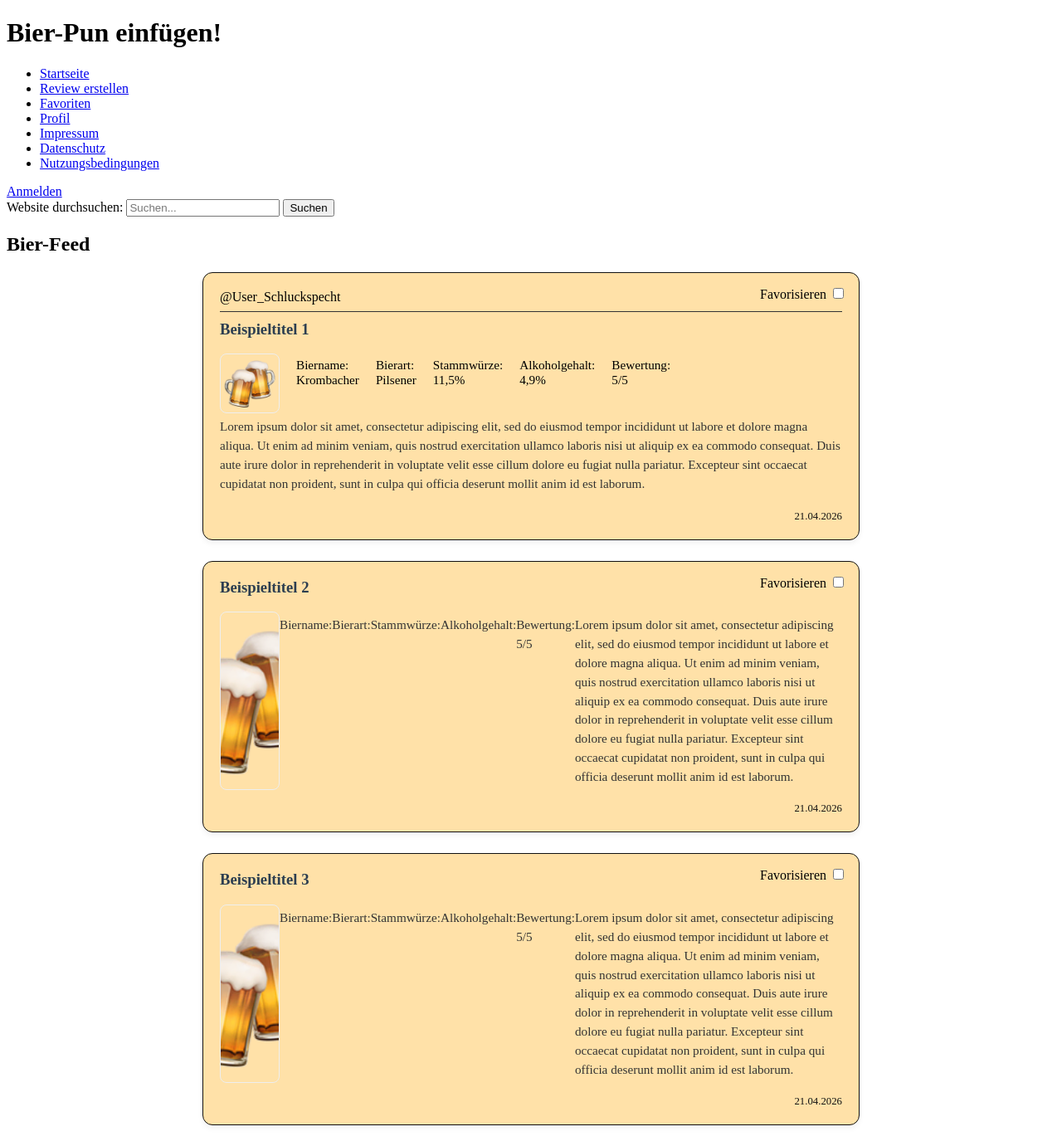
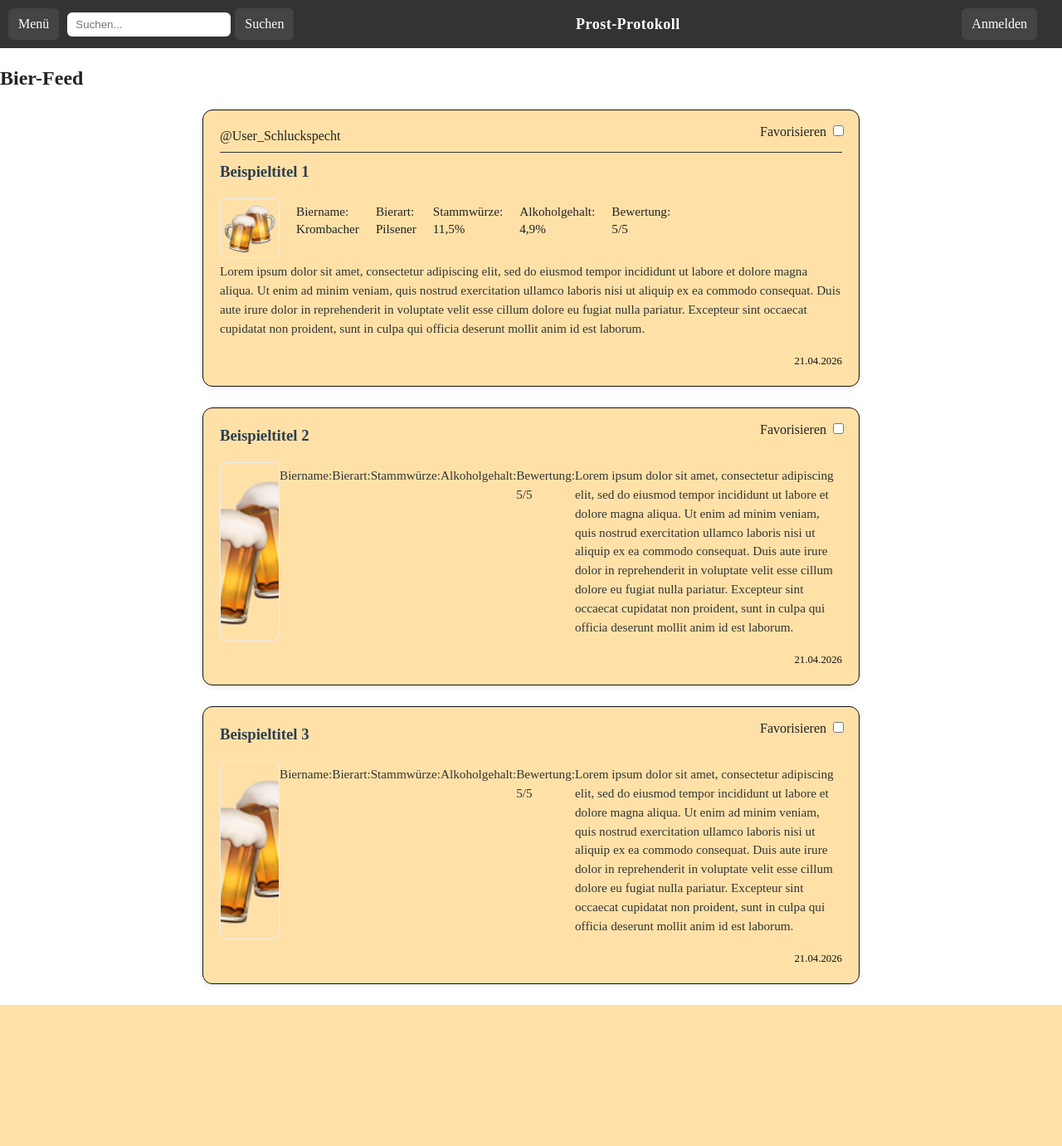
Before and after one commit to Justus-Koch/Webprogrammierung_BierWebsite, a PHP site: page / in a window 1280 px wide. Shown: the whole page at 83% size. After the commit the page ends 1211 px from the top, so only its background shows below. Run offline with PHP 8.4, Linux system fonts and the light colour scheme.

Commit message:
+feat header

```diff
--- a/css/style.css
+++ b/css/style.css
@@ -244,3 +244,102 @@ textarea {
     page-break-after: avoid;
   }
 }
+
+body {
+  margin: 0;
+  padding: 0;
+}
+
+.navbar-horizontal{
+  list-style-type: none;
+  margin: 0;
+  padding: 10px;
+  background-color: #333333;
+  display: flex;
+  justify-content: space-between;
+  align-items: center;
+}
+
+.navbar-left, .navbar-middle, .navbar-right{
+  margin-right: 20px;
+  align-items: center;
+  display: flex;
+  gap: 10px;
+}
+
+.navbar-horizontal a,
+.navbar-horizontal button,
+.navbar-horizontal h1 {
+  color: white;
+  font: inherit;
+}
+
+.navbar-horizontal input{
+  color: black;
+}
+
+.navbar-horizontal button,
+.navbar-horizontal a.button-secondary {
+  background-color: #444;
+  border: none;
+  padding: 8px 12px;
+  border-radius: 6px;
+  cursor: pointer;
+  text-decoration: none;
+  display: inline-flex;
+  align-items: center;
+  transition: background 0.2s;
+}
+
+.navbar-horizontal button:hover,
+.navbar-horizontal a.button-secondary:hover {
+  background-color: #555;
+}
+
+.search-form {
+  display: flex;
+  align-items: center;
+  gap: 5px;
+}
+
+.search-form input {
+  padding: 7px 10px;
+  border: none;
+  border-radius: 6px;
+  outline: none;
+}
+
+.navbar-middle h1 {
+  margin: 0;
+  font-size: 18px;
+  font-weight: 600;
+  letter-spacing: 0.5px;
+}
+
+.navbar-vertical {
+  position: fixed;
+  top: 58px; /* Höhe der oberen Navbar*/
+  left: -200px; /* -250 ersteckt */
+  width: 200px;
+  height: 100%;
+  background-color: #444;
+}
+
+.navbar-vertical ul {
+  list-style: none;
+  padding: 0;
+}
+
+.navbar-vertical li a{
+  display: block;
+  padding: 12px;
+  color: white;
+  text-decoration: none;
+}
+
+.navbar-vertical li a:hover {
+  background-color: #111;
+}
+.navbar-vertical.active {
+  left: 0;
+}
--- a/index.html
+++ b/index.html
@@ -5,8 +5,8 @@
   <meta charset="utf-8">
   <meta name="viewport" content="width=device-width, initial-scale=1">
   <title>Feed Seite</title>
-  <!--<link rel="stylesheet" href="css/style.css">-->
   <link rel="stylesheet" href="./css/components.css">
+  <link rel="stylesheet" href="./css/style.css">
   <meta name="description" content="">
 
   <link rel="icon" href="./img/favicon.ico" sizes="any">
@@ -21,8 +21,7 @@
 
   <!-- Add your site or application content here -->
   <header>
-    <h1>Bier-Pun einfügen!</h1>
-    <nav>
+    <nav class="navbar-vertical">
       <ul>
         <li><a href="./index.html">Startseite</a></li>
         <li><a href="./create-review.html">Review erstellen</a></li>
@@ -34,13 +33,22 @@
       </ul>
     </nav>
 
-    <a href="./login.html" class="button-secondary">Anmelden</a>
-
-    <form action="./search.html" method="GET" class="search-form">
-      <label for="site-search" class="visually-hidden">Website durchsuchen:</label>
-      <input type="search" id="site-search" name="q" placeholder="Suchen...">
-      <button type="submit">Suchen</button>
-    </form>
+    <nav class="navbar-horizontal">
+      <div class="navbar-left">
+        <button class="menuButton" onclick= "toggleSidebar()">Menü</button>
+        <form action="./search.html" method="GET" class="search-form">
+          <label for="site-search" class="visually-hidden">Website durchsuchen:</label>
+          <input type="search" id="site-search" name="q" placeholder="Suchen...">
+          <button type="submit">Suchen</button>
+        </form>
+      </div>
+      <div class="navbar-middle">
+        <h1>Prost-Protokoll</h1>
+      </div>
+      <div class="navbar-right">
+        <a href="./login.html" class="button-secondary">Anmelden</a>
+      </div>
+    </nav>
   </header>
 
   <main>
@@ -124,7 +132,12 @@
     </article>
   </main>
 
-  <script src="./js/app.js"></script>
+  <!--<script>
+    function toggleSidebar() {
+          document.querySelector('.navbar-vertical')
+    .classList.toggle('active');
+    }
+  </script>-->
 
 </body>
 
--- a/login.html
+++ b/login.html
@@ -3,6 +3,7 @@
 <head>
   <meta charset="UTF-8">
   <title>Anmeldung</title>
+  <link rel="stylesheet" href="./css/style.css">
 </head>
 <body>
 <section class="login-container">
```
Also changed, not shown: datenschutz.html (+18 -9 lines), favorites.html (+18 -9 lines), impressum.html (+18 -9 lines), nutzungsbedingungen.html (+18 -9 lines), profile.html (+18 -9 lines), search.html (+18 -10 lines).
